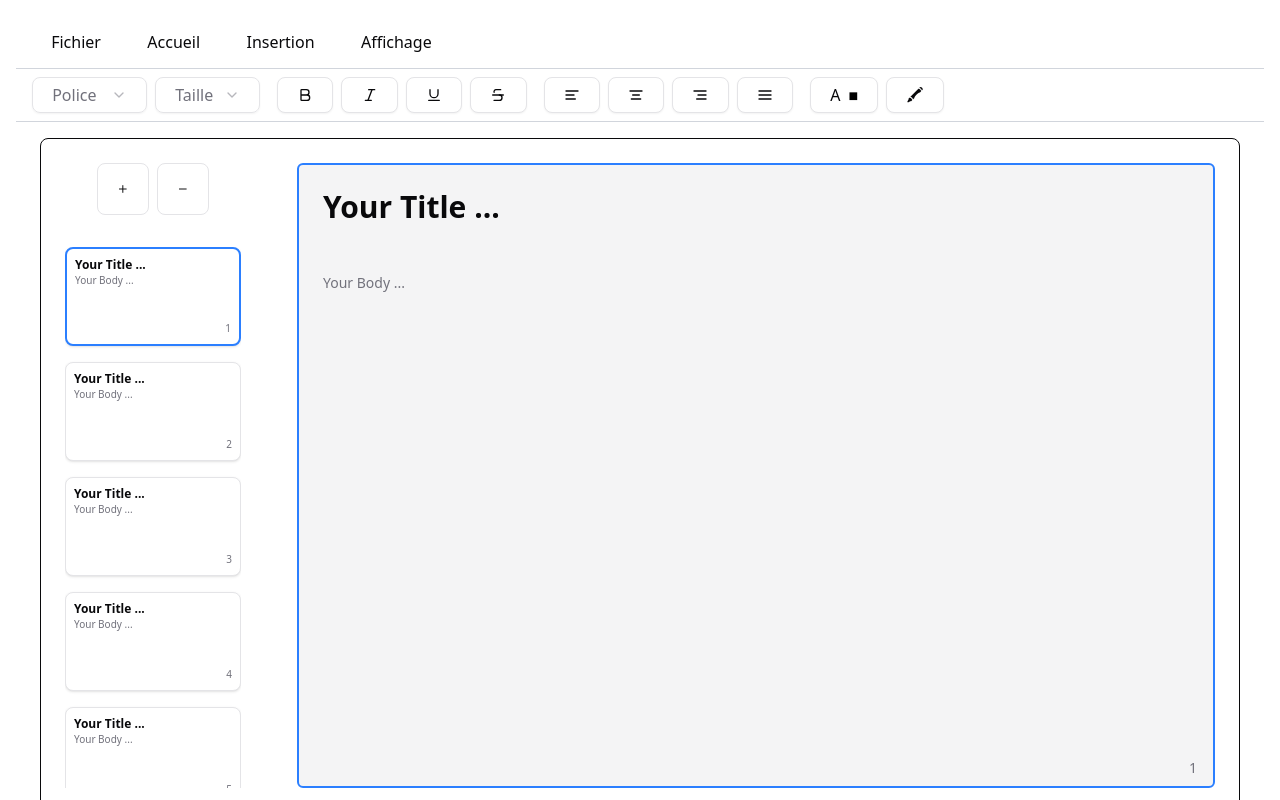
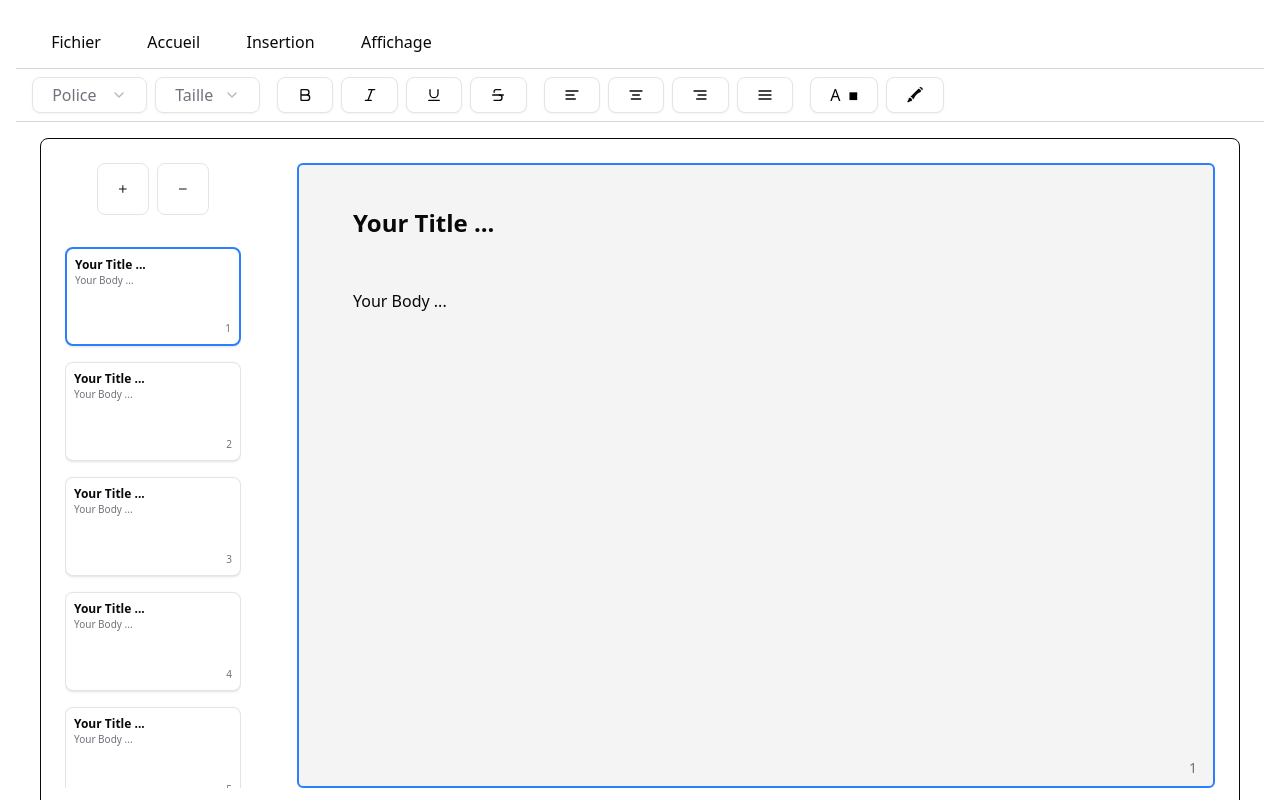
Before and after one commit to Wavitoo/DataboldSlides, a React (Vite) app: page / in a window 1280 px wide. Built offline with nearby package versions, Linux system fonts and the light colour scheme.

Commit message:
feat(canvas): move, resize, copy, undo/redo text

```diff
--- a/src/components/SlideContent.jsx
+++ b/src/components/SlideContent.jsx
@@ -1,25 +1,236 @@
-import { useRef, useEffect } from "react";
+import { useRef, useState, useEffect } from "react";
+import { GripHorizontal, MoveHorizontal } from "lucide-react";
 
-export default function SlideContent({
-  slide,
-  index,
-  onTitleChange,
-  onBodyChange,
-  empty,
-}) {
-  const titleRef = useRef(null);
-  const bodyRef = useRef(null);
+export default function SlideContent({ slide, index, empty }) {
+  const canvasRef = useRef(null);
+  const dragRef = useRef(null);
+  const resizeRef = useRef(null);
+
+  const [elements, setElements] = useState([
+    {
+      id: "title",
+      content: slide?.title || "Your Title ...",
+      x: 50,
+      y: 40,
+      width: 300,
+      height: 60,
+      fontSize: 24,
+      style: "text-3xl font-bold",
+    },
+    {
+      id: "body",
+      content: slide?.body || "Your Body ...",
+      x: 50,
+      y: 120,
+      width: 400,
+      height: 100,
+      fontSize: 16,
+      style: "text-base",
+    },
+  ]);
+
+  const [selectedId, setSelectedId] = useState(null);
+  const [editingId, setEditingId] = useState(null);
+  const [editingContent, setEditingContent] = useState("");
+  const [copiedElement, setCopiedElement] = useState(null);
+  const [history, setHistory] = useState([]);
+  const [redoStack, setRedoStack] = useState([]);
+
+  const pushHistory = (newState) => {
+    setHistory((prev) => [...prev, elements]);
+    setRedoStack([]);
+    setElements(newState);
+  };
 
   useEffect(() => {
-    if (!slide) return;
+    const handleKeyDown = (e) => {
+      const key = e.key.toLowerCase();
+      const isUndo = e.ctrlKey && key === "z" && !e.shiftKey;
+      const isRedo = e.ctrlKey && key === "z" && e.shiftKey;
 
-    if (titleRef.current && titleRef.current.innerHTML !== slide.title) {
-      titleRef.current.innerHTML = slide.title;
+      if (isUndo && history.length > 0) {
+        e.preventDefault();
+        const last = history[history.length - 1];
+        setHistory((h) => h.slice(0, -1));
+        setRedoStack((r) => [...r, elements]);
+        setElements(last);
       }
-    if (bodyRef.current && bodyRef.current.innerHTML !== slide.body) {
-      bodyRef.current.innerHTML = slide.body;
+
+      if (isRedo && redoStack.length > 0) {
+        e.preventDefault();
+        const next = redoStack[redoStack.length - 1];
+        setRedoStack((r) => r.slice(0, -1));
+        setHistory((h) => [...h, elements]);
+        setElements(next);
       }
-  }, [slide?.title, slide?.body]);
+
+      if (e.ctrlKey && key === "c" && selectedId && editingId === null) {
+        const found = elements.find((el) => el.id === selectedId);
+        if (found) {
+          setCopiedElement({ ...found, id: Date.now().toString(), x: found.x + 20, y: found.y + 20 });
+        }
+      }
+
+      if (e.ctrlKey && key === "v" && copiedElement && editingId === null) {
+        pushHistory([...elements, copiedElement]);
+        setSelectedId(copiedElement.id);
+        setCopiedElement(null);
+      }
+
+      if ((key === "backspace" || key === "delete") && selectedId && editingId === null) {
+        pushHistory(elements.filter((el) => el.id !== selectedId));
+        setSelectedId(null);
+      }
+    };
+
+    window.addEventListener("keydown", handleKeyDown);
+    return () => window.removeEventListener("keydown", handleKeyDown);
+  }, [elements, selectedId, copiedElement, history, redoStack, editingId]);
+
+  const startDrag = (e, id) => {
+    if (editingId || resizeRef.current) return;
+    dragRef.current = { id, startX: e.clientX, startY: e.clientY };
+    document.addEventListener("mousemove", onDrag);
+    document.addEventListener("mouseup", stopDrag);
+    e.stopPropagation();
+  };
+
+  const onDrag = (e) => {
+    if (!dragRef.current) return;
+    const { id, startX, startY } = dragRef.current;
+    const dx = e.clientX - startX;
+    const dy = e.clientY - startY;
+    const canvasRect = canvasRef.current?.getBoundingClientRect();
+
+    setElements((prev) =>
+      prev.map((el) =>
+        el.id === id
+          ? {
+              ...el,
+              x: Math.min(Math.max(0, el.x + dx), canvasRect.width - el.width),
+              y: Math.min(Math.max(0, el.y + dy), canvasRect.height - el.height),
+            }
+          : el
+      )
+    );
+
+    dragRef.current.startX = e.clientX;
+    dragRef.current.startY = e.clientY;
+  };
+
+  const stopDrag = () => {
+    dragRef.current = null;
+    document.removeEventListener("mousemove", onDrag);
+    document.removeEventListener("mouseup", stopDrag);
+  };
+
+  const startResize = (e, id, direction) => {
+    e.stopPropagation();
+    resizeRef.current = {
+      id,
+      startX: e.clientX,
+      startY: e.clientY,
+      direction,
+    };
+    document.addEventListener("mousemove", onResize);
+    document.addEventListener("mouseup", stopResize);
+  };
+
+  const onResize = (e) => {
+    const minFontSize = 8;
+    const minWidth = 50;
+
+    if (!resizeRef.current) return;
+    const { id, startX, startY, direction } = resizeRef.current;
+    const dx = e.clientX - startX;
+    const dy = e.clientY - startY;
+
+    const isCorner =
+      direction === "top-left" ||
+      direction === "top-right" ||
+      direction === "bottom-left" ||
+      direction === "bottom-right";
+
+    setElements((prev) =>
+      prev.map((el) => {
+        if (el.id !== id) return el;
+
+        let newWidth = el.width;
+        let newX = el.x;
+        let newY = el.y;
+        let newFontSize = el.fontSize;
+
+        if (isCorner) {
+          if (direction.includes("right")) {
+            newWidth = Math.max(minWidth, el.width + dx);
+          }
+          if (direction.includes("left")) {
+            newWidth = Math.max(minWidth, el.width - dx);
+            newX = el.x + dx;
+          }
+          if (direction.includes("top")) {
+            newY = el.y + dy;
+          }
+          newFontSize = Math.max(minFontSize, (el.fontSize * newWidth) / el.width);
+        } else {
+          if (direction === "right") {
+            newWidth = Math.max(minWidth, el.width + dx);
+          }
+          if (direction === "left") {
+            newWidth = Math.max(minWidth, el.width - dx);
+            newX = el.x + dx;
+          }
+        }
+
+        return {
+          ...el,
+          width: newWidth,
+          x: newX,
+          y: newY,
+          fontSize: newFontSize,
+        };
+      })
+    );
+
+    resizeRef.current.startX = e.clientX;
+    resizeRef.current.startY = e.clientY;
+  };
+
+
+
+  const stopResize = () => {
+    resizeRef.current = null;
+    document.removeEventListener("mousemove", onResize);
+    document.removeEventListener("mouseup", stopResize);
+  };
+
+  const handleSelect = (id) => {
+    setSelectedId(id);
+    setEditingId(null);
+  };
+
+  const handleDoubleClick = (id) => {
+    const el = elements.find((e) => e.id === id);
+    setEditingId(id);
+    setEditingContent(el.content);
+  };
+
+  const handleEditConfirm = () => {
+    if (editingId) {
+      pushHistory(
+        elements.map((el) =>
+          el.id === editingId ? { ...el, content: editingContent } : el
+        )
+      );
+    }
+    setEditingId(null);
+    setEditingContent("");
+  };
+
+  const deselect = () => {
+    setSelectedId(null);
+    handleEditConfirm();
+  };
 
   if (empty) {
     return (
@@ -30,30 +241,106 @@ export default function SlideContent({
   }
 
   return (
-    <div id="slide-content" className="flex-1 border-2 border-blue-500 rounded-sm p-6 bg-muted relative space-y-4">
     <div
-        ref={titleRef}
-        contentEditable
-        suppressContentEditableWarning
-        onInput={(e) =>
-          onTitleChange({ target: { value: e.currentTarget.innerHTML } })
+      id="slide-content"
+      ref={canvasRef}
+      className="flex-1 border-2 border-blue-500 rounded-sm bg-muted relative overflow-hidden"
+      onClick={deselect}
+    >
+      <div className="w-full h-full relative">
+        {elements.map((el) => (
+          <div
+            key={el.id}
+            onMouseDown={(e) => startDrag(e, el.id)}
+            onClick={(e) => {
+              e.stopPropagation();
+              handleSelect(el.id);
+            }}
+            style={{
+              position: "absolute",
+              left: el.x,
+              top: el.y,
+              width: el.width,
+              height: "auto",
+              border: selectedId === el.id ? "1px dashed rgba(0,0,0,0.3)" : "none",
+              borderRadius: "4px",
+              padding: "4px",
+              cursor: editingId === el.id ? "text" : "move",
+              backgroundColor: "transparent",
+              userSelect: editingId === el.id ? "text" : "none",
+            }}
+          >
+            {editingId === el.id ? (
+              <textarea
+                autoFocus
+                value={editingContent}
+                onChange={(e) => setEditingContent(e.target.value)}
+                onBlur={handleEditConfirm}
+                onKeyDown={(e) => {
+                  if (e.key === "Escape") {
+                    setEditingId(null);
+                    setEditingContent("");
                   }
-        className="w-full text-3xl font-semibold bg-transparent outline-none resize-none text-foreground mb-12"
+                }}
+                className={`w-full bg-transparent outline-none resize-none ${el.style}`}
+                style={{
+                  fontSize: el.fontSize,
+                  whiteSpace: "pre-wrap",
+                  wordBreak: "break-word",
+                }}
               />
+            ) : (
+              <div
+                className={`w-full h-full bg-transparent text-foreground ${el.style}`}
+                style={{
+                  fontSize: el.fontSize,
+                  whiteSpace: "pre-wrap",
+                  wordBreak: "break-word",
+                  cursor: "text",
+                }}
+                onMouseDown={(e) => e.stopPropagation()}
+                onDoubleClick={(e) => {
+                  e.stopPropagation();
+                  handleDoubleClick(el.id);
+                }}
+              >
+                {el.content}
+              </div>
+            )}
 
-      <div
-        ref={bodyRef}
-        contentEditable
-        suppressContentEditableWarning
-        onInput={(e) =>
-          onBodyChange({ target: { value: e.currentTarget.innerHTML } })
-        }
-        className="w-full h-full bg-transparent outline-none resize-none text-sm text-muted-foreground"
-      />
+            {/* Resize Handles */}
+            {selectedId === el.id && (
+              <>
+                {/* Sides */}
+                <div className="absolute left-[-8px] top-1/2 -translate-y-1/2 cursor-ew-resize" onMouseDown={(e) => startResize(e, el.id, "left")}>
+                  <MoveHorizontal size={14} />
+                </div>
+                <div className="absolute right-[-8px] top-1/2 -translate-y-1/2 cursor-ew-resize" onMouseDown={(e) => startResize(e, el.id, "right")}>
+                  <MoveHorizontal size={14} />
+                </div>
+
+                {/* Corners */}
+                <div className="absolute top-[-6px] left-[-6px] cursor-nwse-resize" onMouseDown={(e) => startResize(e, el.id, "top-left")}>
+                  <GripHorizontal size={12} />
+                </div>
+                <div className="absolute top-[-6px] right-[-6px] cursor-nesw-resize" onMouseDown={(e) => startResize(e, el.id, "top-right")}>
+                  <GripHorizontal size={12} />
+                </div>
+                <div className="absolute bottom-[-6px] left-[-6px] cursor-nesw-resize" onMouseDown={(e) => startResize(e, el.id, "bottom-left")}>
+                  <GripHorizontal size={12} />
+                </div>
+                <div className="absolute bottom-[-6px] right-[-6px] cursor-nwse-resize" onMouseDown={(e) => startResize(e, el.id, "bottom-right")}>
+                  <GripHorizontal size={12} />
+                </div>
+              </>
+            )}
+          </div>
+        ))}
 
         <span className="absolute bottom-2 right-4 text-sm text-muted-foreground">
           {index + 1}
         </span>
       </div>
+    </div>
   );
 }
```
Lines whose indentation alone changed are shown as unchanged.
